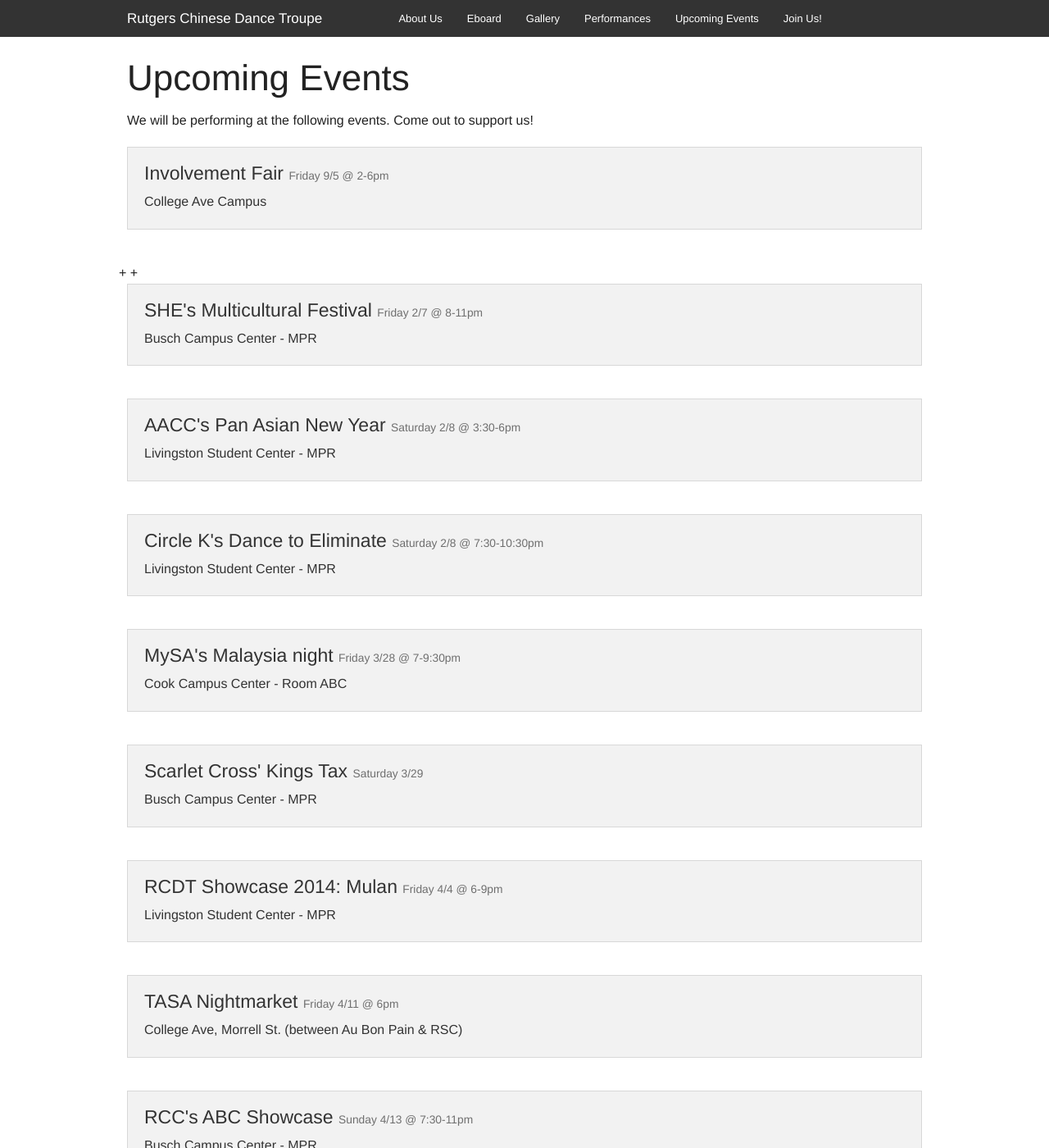
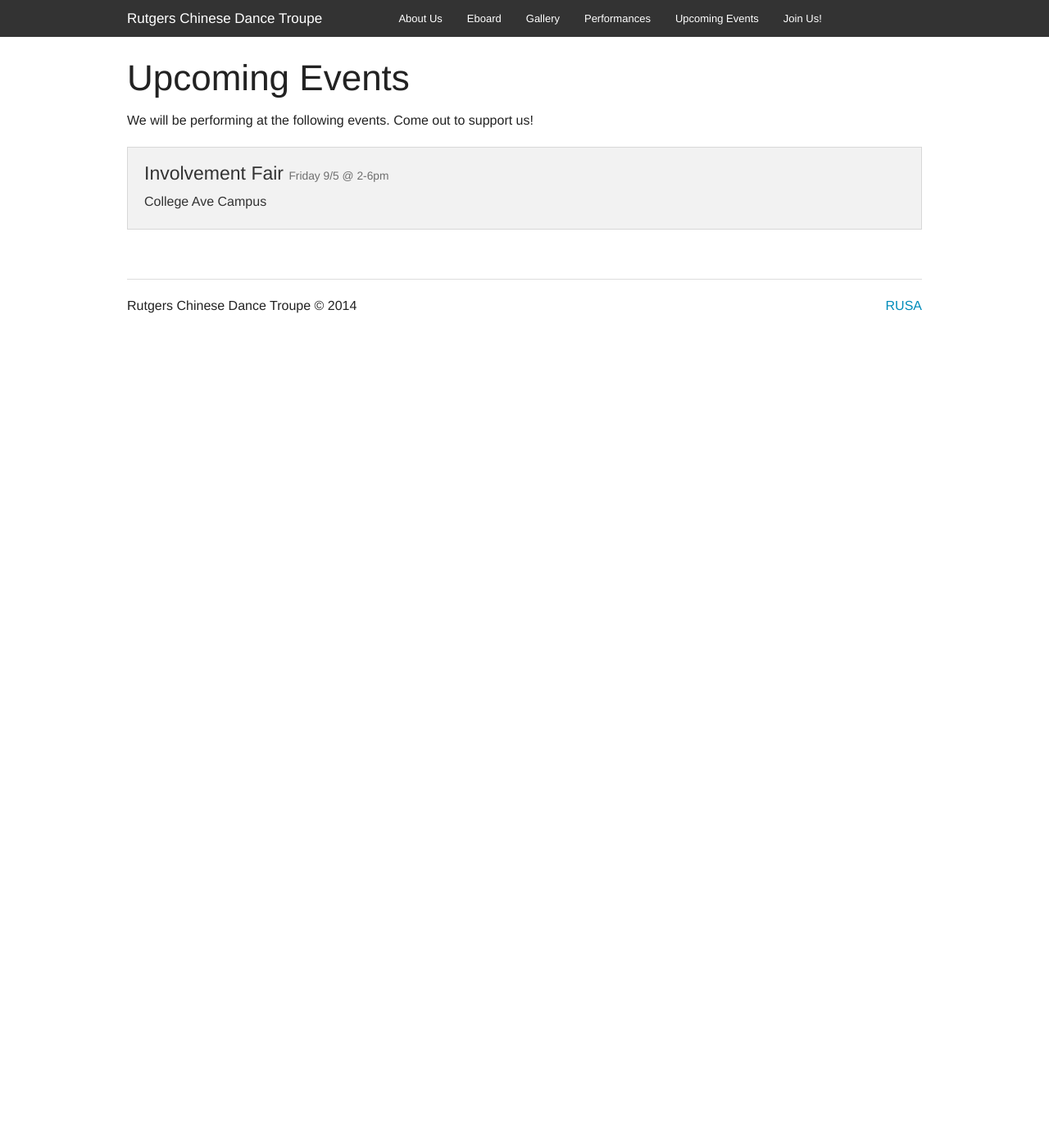
Before and after one commit to rcdt/rcdt.github.io, a Jekyll site: the page built from events.html, in a window 1280 px wide and 1400 px high. Shown: the whole window at 82% size. Built offline with Jekyll 4.4.1, drawn with Linux system fonts in a browser that asks for light colours; Markdown is read by kramdown in place of the engine named in the settings; some of the changed text lies outside the part shown.

Commit message:
Update events.html

```diff
--- a/events.html
+++ b/events.html
@@ -12,49 +12,6 @@ title: Upcoming Events
     <p>College Ave Campus</p>
   </div></li>
 
-  +<li><div class="panel">
-    <h4>SHE's Multicultural Festival <small>Friday 2/7 @ 8-11pm</small></h4>
-    <p>Busch Campus Center - MPR</p>
-  </div></li>
 
-  <li><div class="panel">
-    <h4>AACC's Pan Asian New Year <small>Saturday 2/8 @ 3:30-6pm</small></h4>
-    <p>Livingston Student Center - MPR</p>
-  </div></li>
-
-  <li><div class="panel">
-    <h4>Circle K's Dance to Eliminate <small>Saturday 2/8 @ 7:30-10:30pm</small></h4>
-    <p>Livingston Student Center - MPR</p>
-  </div></li>
-
-  <li><div class="panel">
-    <h4>MySA's Malaysia night <small>Friday 3/28 @ 7-9:30pm</small></h4>
-    <p>Cook Campus Center - Room ABC</p>
-  </div></li>
-
-  <li><div class="panel">
-    <h4>Scarlet Cross' Kings Tax <small>Saturday 3/29</small></h4>
-    <p>Busch Campus Center - MPR</p>
-  </div></li>
-
-  <li><div class="panel">
-    <h4>RCDT Showcase 2014: Mulan <small>Friday 4/4 @ 6-9pm</small></h4>
-    <p>Livingston Student Center - MPR</p>
-  </div></li>
-
-  <li><div class="panel">
-    <h4>TASA Nightmarket <small>Friday 4/11 @ 6pm</small></h4>
-    <p>College Ave, Morrell St. (between Au Bon Pain &amp; RSC)</p>
-  </div></li>
-
-  <li><div class="panel">
-    <h4>RCC's ABC Showcase <small>Sunday 4/13 @ 7:30-11pm</small></h4>
-    <p>Busch Campus Center - MPR</p>
-  </div></li>
-
-  <li><div class="panel">
-    <h4>Rutgers Day <small>Saturday 4/26 @ 11am</small></h4>
-    <p>Busch Campus</p>
-  </div></li>+
 
 </ul>
```
